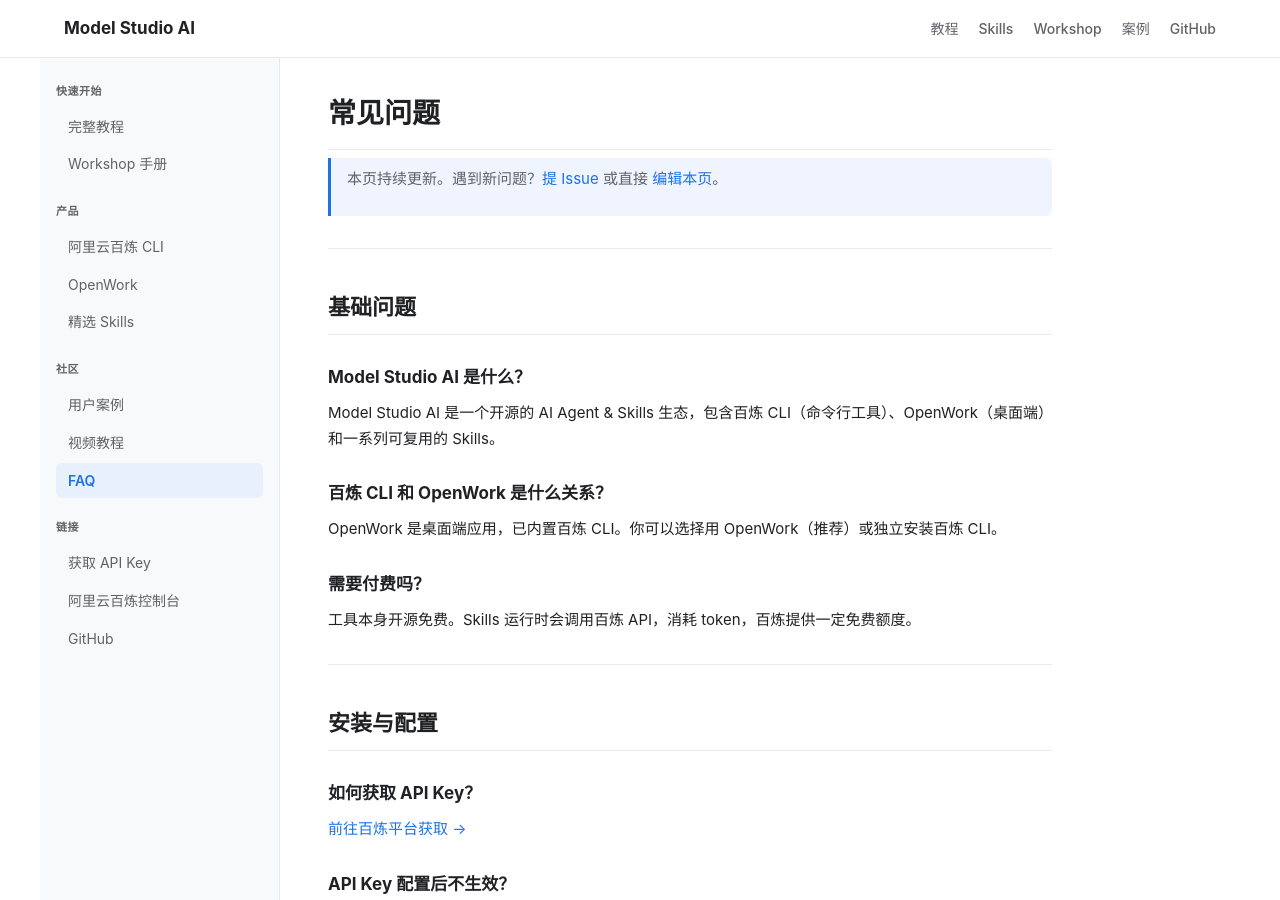
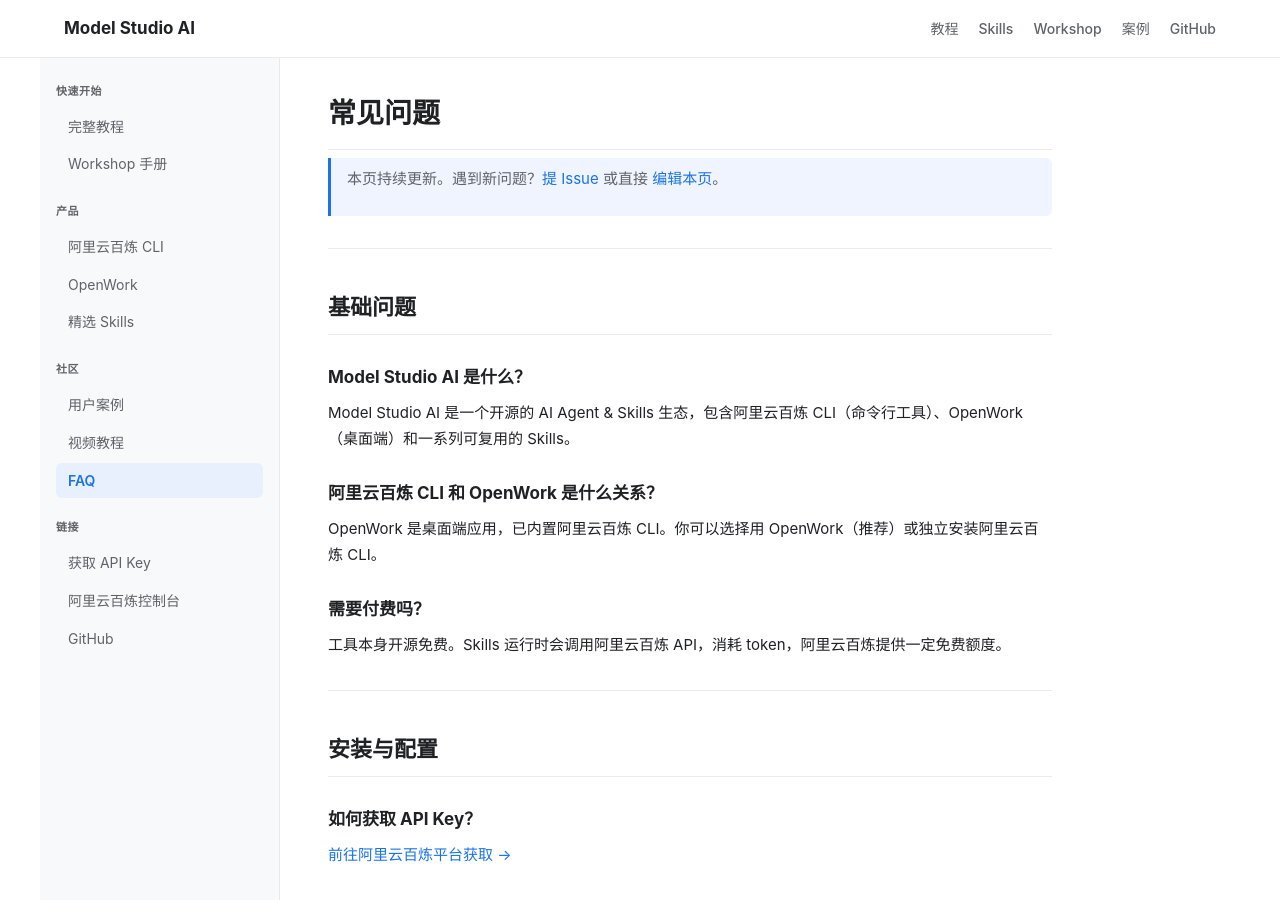
Before and after one commit to joeytoday/modelstudioai.github.io, a Jekyll site: the page built from faq/index.md, in a window 1280 px wide and 900 px high. Built offline with Jekyll 4.4.1, drawn with Linux system fonts in a browser that asks for light colours.

Commit message:
fix: replace bare 百炼 with 阿里云百炼 in faq/index.md

```diff
--- a/faq/index.md
+++ b/faq/index.md
@@ -14,15 +14,15 @@ permalink: /faq/
 
 ### Model Studio AI 是什么？
 
-Model Studio AI 是一个开源的 AI Agent & Skills 生态，包含百炼 CLI（命令行工具）、OpenWork（桌面端）和一系列可复用的 Skills。
+Model Studio AI 是一个开源的 AI Agent & Skills 生态，包含阿里云百炼 CLI（命令行工具）、OpenWork（桌面端）和一系列可复用的 Skills。
 
-### 百炼 CLI 和 OpenWork 是什么关系？
+### 阿里云百炼 CLI 和 OpenWork 是什么关系？
 
-OpenWork 是桌面端应用，已内置百炼 CLI。你可以选择用 OpenWork（推荐）或独立安装百炼 CLI。
+OpenWork 是桌面端应用，已内置阿里云百炼 CLI。你可以选择用 OpenWork（推荐）或独立安装阿里云百炼 CLI。
 
 ### 需要付费吗？
 
-工具本身开源免费。Skills 运行时会调用百炼 API，消耗 token，百炼提供一定免费额度。
+工具本身开源免费。Skills 运行时会调用阿里云百炼 API，消耗 token，阿里云百炼提供一定免费额度。
 
 ---
 
@@ -30,7 +30,7 @@ OpenWork 是桌面端应用，已内置百炼 CLI。你可以选择用 OpenWork
 
 ### 如何获取 API Key？
 
-[前往百炼平台获取 →](https://bailian.console.aliyun.com/cn-beijing/?source_channel=key_github&tab=app#/api-key)
+[前往阿里云百炼平台获取 →](https://bailian.console.aliyun.com/cn-beijing/?source_channel=key_github&tab=app#/api-key)
 
 ### API Key 配置后不生效？
 
```
